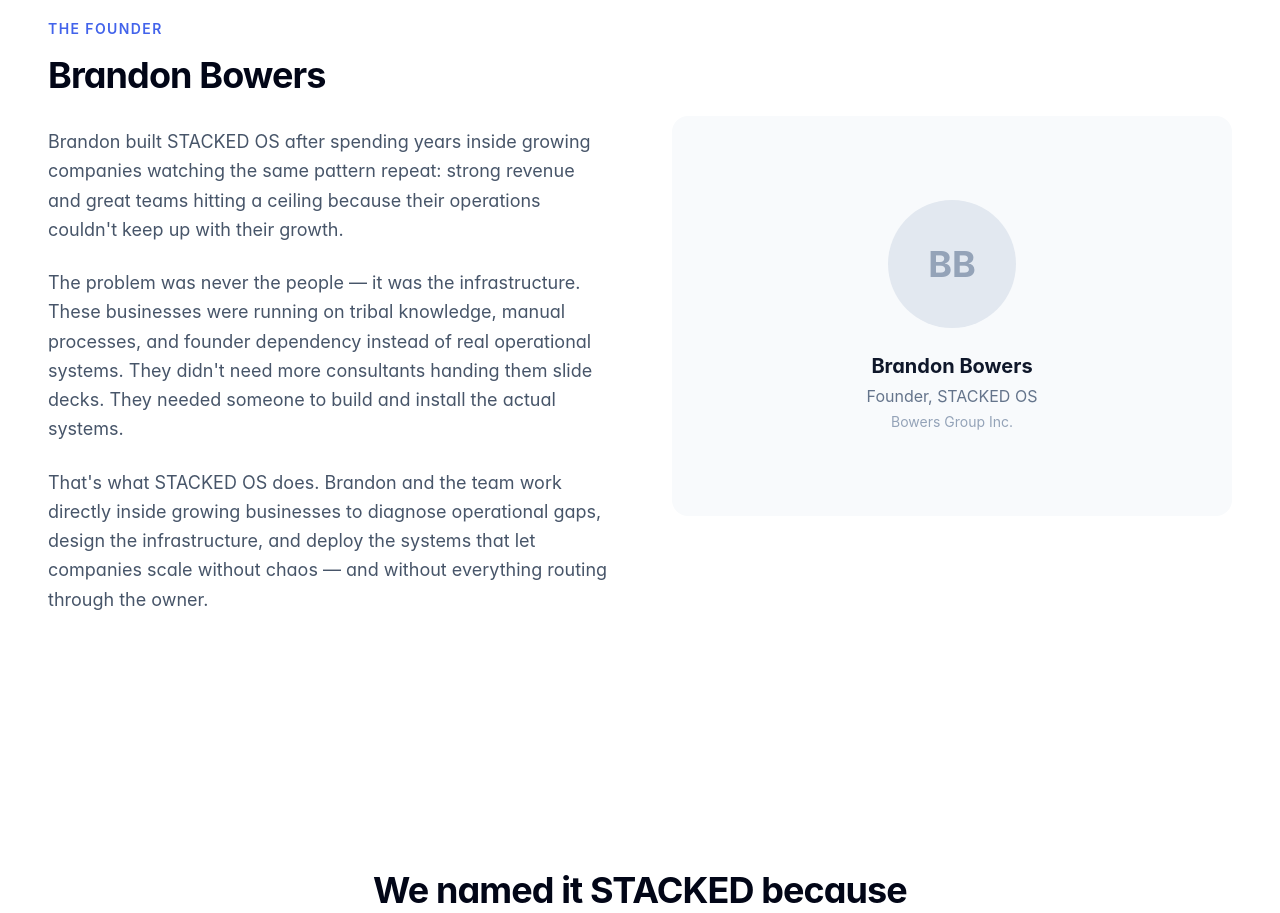
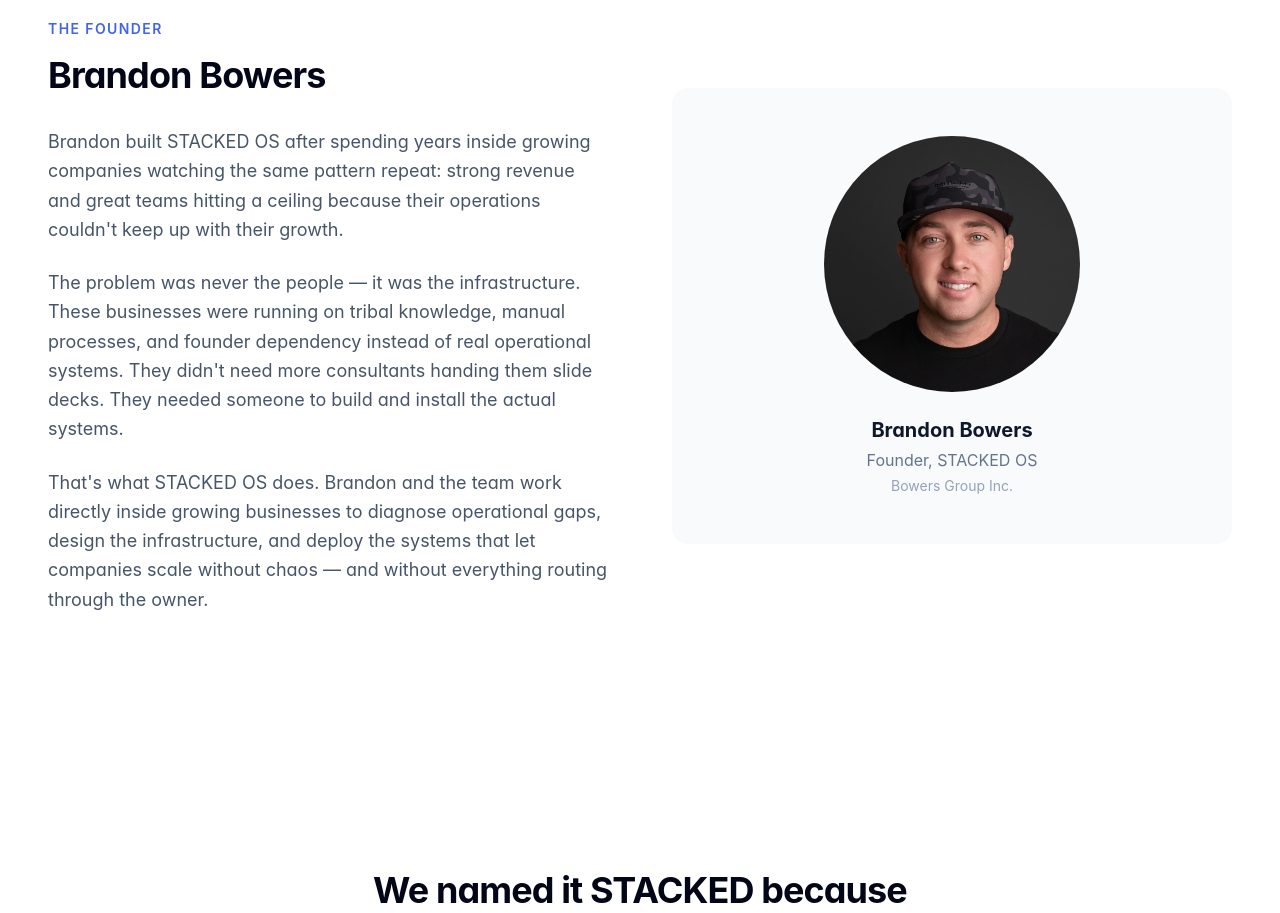
Before and after one commit to STACKEDOS/stackedos-site, a Next.js app: page /about in a window 1280 px wide. Shown: the part 2320-3233 px from the top of the page. Built offline with nearby package versions, Linux system fonts and the light colour scheme.

Commit message:
Add Brandon Bowers founder headshot to About page
Replace placeholder initials avatar with real photo. Move uploaded
image to public/ directory for proper serving.

https://claude.ai/code/session_01UnbGC9ofhhGrjtsae23P64

```diff
--- a/src/app/about/page.tsx
+++ b/src/app/about/page.tsx
@@ -1,5 +1,6 @@
 import type { Metadata } from 'next'
 import Link from 'next/link'
+import Image from 'next/image'
 import { CTASection } from '@/components/CTASection'
 
 export const metadata: Metadata = {
@@ -186,9 +187,13 @@ export default function AboutPage() {
 
             <div className="bg-dark-50 rounded-2xl p-10 md:p-12 flex items-center justify-center min-h-[400px]">
               <div className="text-center">
-                <div className="w-32 h-32 rounded-full bg-dark-200 mx-auto mb-6 flex items-center justify-center">
-                  <span className="text-4xl font-bold text-dark-400">BB</span>
-                </div>
+                <Image
+                  src="/brandon-headshot.jpg"
+                  alt="Brandon Bowers — Founder, STACKED OS"
+                  width={280}
+                  height={280}
+                  className="rounded-full mx-auto mb-6 object-cover w-64 h-64"
+                />
                 <p className="text-dark-900 font-bold text-xl">Brandon Bowers</p>
                 <p className="text-dark-500 mt-1">Founder, STACKED OS</p>
                 <p className="text-dark-400 text-sm mt-1">Bowers Group Inc.</p>
```
Also changed, not shown: public/brandon-headshot.jpg (renamed from brandon_headshot_founder.jpg).
